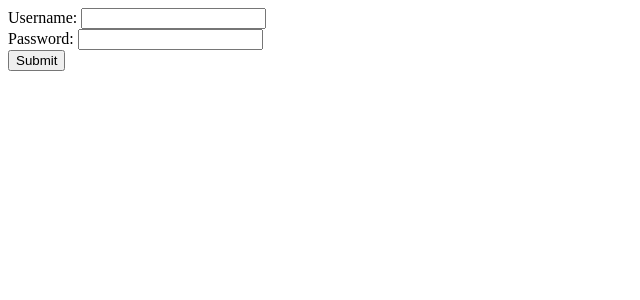
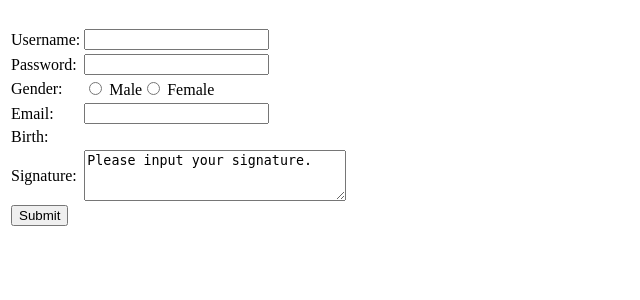
Before and after one commit to zoea2/SEProject, a PHP site: page /register.php in a window 1280 px wide. Shown: the top 300 px of the page, without its empty margins (0-640 px from the left). Run offline with PHP 8.4, Linux system fonts and the light colour scheme.

Commit message:
register version without BirthForm

```diff
--- a/register.php
+++ b/register.php
@@ -30,12 +30,42 @@
 
 
 <form name="register" action="register.php" method="post">
-Username:
-<input type="text" name="username" />
-<br />
-Password:
-<input type="password" name="password" />
+<table>
+<tr>
+	<td>Username: </td>
+	<td><input type="text" name="username" /></td>
+</tr>
+<tr>
+	<td>Password: </td>
+	<td><input type="password" name="password" /></td>
+</tr>
+<tr>
+	<td>Gender: </td>
+	<td><input type="radio" name="sex" value="male" /> Male<input type="radio" name="sex" value="female" /> Female</td>
+</tr>
+<tr>
+	<td>Email: </td>
+	<td><input type="text" name="e-mail" /></td>
+</tr>
+<tr>
+	<td>Birth: </td>
+	<td>
+		<script type="text/javascript">
+			document.write('<select neme = "year">
+			<option value = "sd">sdf</option>
+			<option value="saab">Saab</option>
+			</select>');
+		</script>
+	</td>
+</tr>
+<tr>
+	<td>Signature: </td>
+	<td><textarea rows="3" cols="30" />Please input your signature.</textarea></td>
+</tr>
+<tr>
+	<td><input type="submit" value="Submit" /></td>
+</tr>
 <input type="hidden" name="op" value="true">
 <br />
-<input type="submit" value="Submit" />
+</table>
 </form>
```
Also changed, not shown: do_register.inc.php (+8 -0 lines).
